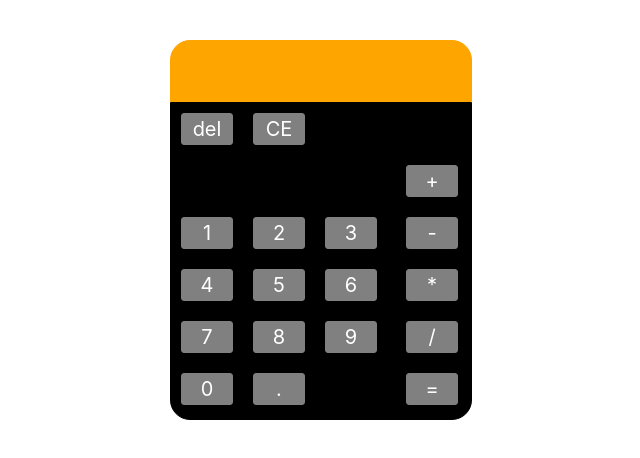
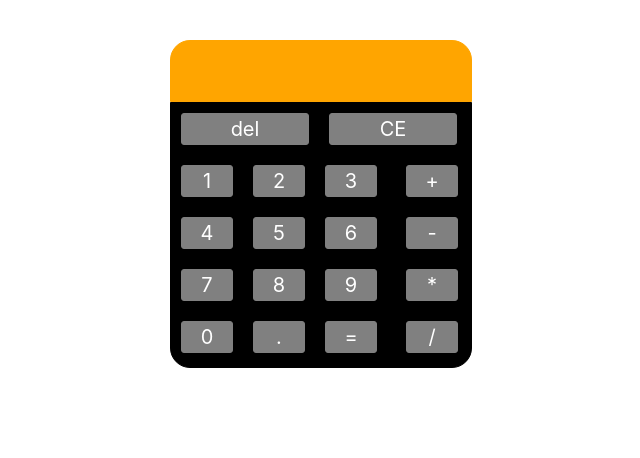
Before and after one commit to JessicaBunyan/React-Calc-Tutorial, a React (Create React App) app: page / in a window 1280 px wide. Shown: the top 458 px of the page, without its empty margins (320-960 px from the left). Built offline with nearby package versions, Linux system fonts and the light colour scheme.

Commit message:
fixed del, plus aesthetic changes

```diff
--- a/src/App.css
+++ b/src/App.css
@@ -60,3 +60,7 @@
   padding: 0 10px 0 0;
   font-size: 20px;
 }
+
+.calculator-functions .button {
+  width: 42%;
+}
--- a/src/App.js
+++ b/src/App.js
@@ -111,7 +111,10 @@ class App extends Component {
       numbers.push(<Button value={i} onClick={d => this.addDigit(d)} />);
     }
     numbers.push(<Button value={0} onClick={d => this.addDigit(d)} />);
+
     numbers.push(<Button value={"."} onClick={() => this.addDecimalPoint()} />);
+    numbers.push(<Button value={"="} onClick={() => this.equals()} />);
+
     return numbers;
   }
 
@@ -122,14 +125,13 @@ class App extends Component {
     ops.push(<Button value={"*"} onClick={() => this.addOperator("*")} />);
     ops.push(<Button value={"/"} onClick={() => this.addOperator("/")} />);
 
-    ops.push(<Button value={"="} onClick={() => this.equals()} />);
     return ops;
   }
 
   renderCalcFunctions() {
     // Backspace and Clear
     var fns = [];
-    fns.push(<Button value={"del"} onClick={this.delDigit} />);
+    fns.push(<Button value={"del"} onClick={() => this.delDigit()} />);
     fns.push(
       <Button value={"CE"} onClick={() => this.setState(initialState)} />
     );
```
